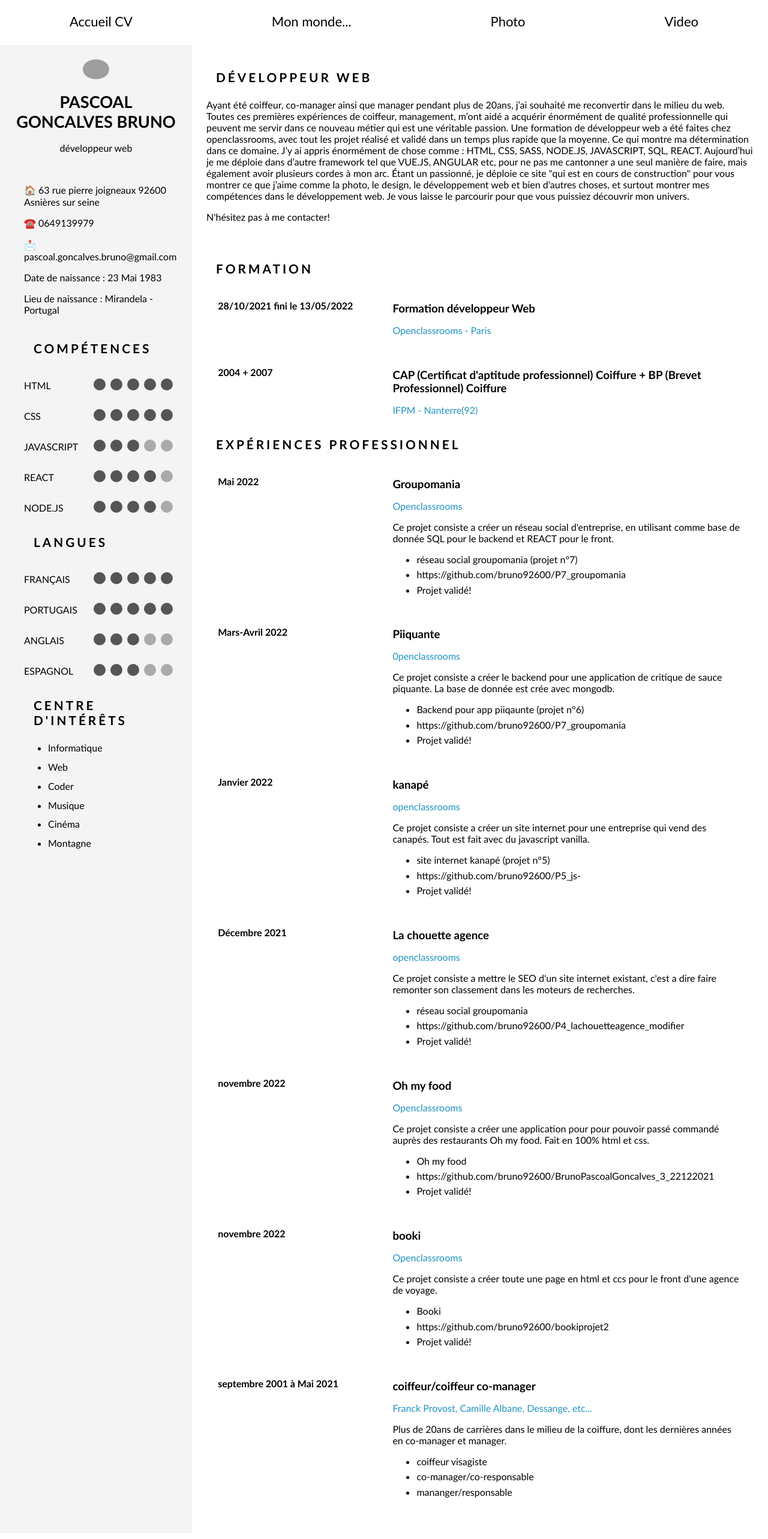
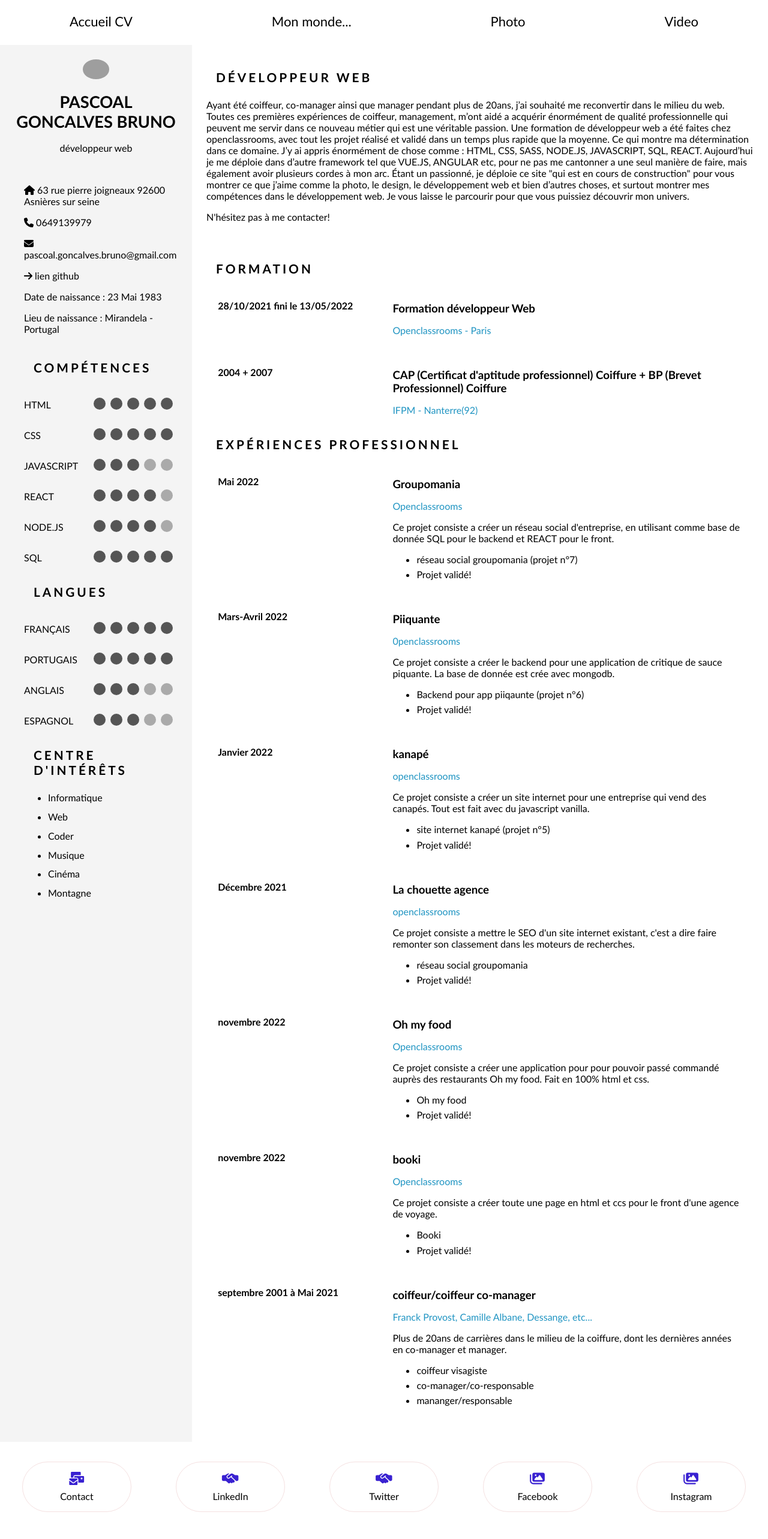
Before and after one commit to bruno92600/testmonsite, a React (Create React App) app: page / in a window 1280 px wide. Shown: the top 2566 px of the page at 60% size. Built offline with nearby package versions, Linux system fonts and the light colour scheme; grey boxes are pictures that could not be loaded.

Commit message:
ajout des lien reseau sociaux

```diff
--- a/package.json
+++ b/package.json
@@ -5,6 +5,10 @@
   "dependencies": {
     "@emotion/react": "^11.9.0",
     "@emotion/styled": "^11.8.1",
+    "@fortawesome/fontawesome-svg-core": "^6.1.1",
+    "@fortawesome/free-regular-svg-icons": "^6.1.1",
+    "@fortawesome/free-solid-svg-icons": "^6.1.1",
+    "@fortawesome/react-fontawesome": "^0.1.18",
     "@mui/material": "^5.8.0",
     "@testing-library/jest-dom": "^5.16.4",
     "@testing-library/react": "^13.2.0",
--- a/public/index.html
+++ b/public/index.html
@@ -2,7 +2,7 @@
 <html lang="fr">
   <head>
     <meta charset="utf-8" />
-    <meta name="viewport" content="width=device-width, initial-scale=1" />
+    <meta name="viewport" content="width=device-width, initial-scale=1.0" />
     <meta
       name="description"
       content="mon site et cv en ligne"
--- a/src/components/Footer.js
+++ b/src/components/Footer.js
@@ -1,13 +1,37 @@
 import React from "react";
 import "../styles/Footer.css";
+import { FontAwesomeIcon } from '@fortawesome/react-fontawesome'
+import { faMailBulk, faImages, faHandshakeSimple } from '@fortawesome/free-solid-svg-icons'
 
 const Footer = () => {
   return (
     <React.Fragment>
       <div className="footer">
+        <div className="bullefooter">
         <a href="mailto:pascoal.goncalves.bruno@gmail.com">
-          <p>contact</p>
+          <p className="footer1"><FontAwesomeIcon className="iconefooter" icon={faMailBulk} />Contact</p>
         </a>
+        </div>
+        <div className="bullefooter">
+        <a rel="noopener noreferrer" href="https://www.linkedin.com/in/bruno-pascoal-goncalves-082313222/" target="_blank">
+          <p className="footer1"><FontAwesomeIcon className="iconefooter" icon={faHandshakeSimple} /> LinkedIn </p>
+        </a>
+        </div>
+        <div className="bullefooter">
+        <a rel="noopener noreferrer" href="https://twitter.com/bruno9260" target="_blank">
+          <p className="footer1"><FontAwesomeIcon className="iconefooter" icon={faHandshakeSimple} /> Twitter </p>
+        </a>
+        </div>
+        <div className="bullefooter">
+        <a rel="noopener noreferrer" href="https://www.facebook.com/brunog2" target="_blank">
+          <p className="footer1"><FontAwesomeIcon className="iconefooter" icon={faImages} /> Facebook </p>
+        </a>
+        </div>
+        <div className="bullefooter">
+        <a rel="noopener noreferrer" href="https://www.instagram.com/bru2305/?hl=fr" target="_blank">
+          <p className="footer1"><FontAwesomeIcon className="iconefooter" icon={faImages} /> Instagram </p>
+        </a>
+        </div>
       </div>
     </React.Fragment>
   );
--- a/src/components/SkillsCV.js
+++ b/src/components/SkillsCV.js
@@ -13,6 +13,7 @@ function SkillsCV() {
         <Skill title="JAVASCRIPT" rating="3" />
         <Skill title="REACT" rating="4" />
         <Skill title="NODE.JS" rating="4" />
+        <Skill title="SQL" rating="5" />
       </div>
       <div className="skills">
         <h2 className="h2">Langues</h2>
--- a/src/components/UserCV.js
+++ b/src/components/UserCV.js
@@ -1,6 +1,8 @@
 import React from "react";
 import foto from "../photo-8/IMG_0162.jpeg";
 import "../styles/UserCV.css";
+import { FontAwesomeIcon } from '@fortawesome/react-fontawesome'
+import { faHome, faPhone, faEnvelope, faArrowRight } from '@fortawesome/free-solid-svg-icons'
 
 function UserCV() {
   return (
@@ -11,15 +13,18 @@ function UserCV() {
         <p className="user__profession">développeur web</p>
         <div className="user__infos">
           <p className="user__info">
-          🏠  63 rue pierre joigneaux 92600 Asnières sur seine
+          <FontAwesomeIcon className="iconeusercv" icon={faHome} /> 63 rue pierre joigneaux 92600 Asnières sur seine
           </p>
           <p className="user__info">
-            <a href="tel:+0549139979">☎️  0649139979</a>
+            <a href="tel:+0649139979"><FontAwesomeIcon className="iconeusercv" icon={faPhone} /> 0649139979</a>
           </p>
           <p className="user__info">
-            <a href="mailto:pascoal.goncalves.bruno@gmail.com">
-            📩  pascoal.goncalves.bruno@gmail.com
+            <a href="mailto:pascoal.goncalves.bruno@gmail.com"><FontAwesomeIcon className="iconeusercv" icon={faEnvelope} />
+               pascoal.goncalves.bruno@gmail.com
             </a>
+            <p className="user_info">
+              <a rel="noopener noreferrer" href="https://github.com/bruno92600" target="_blank"><FontAwesomeIcon className="iconeusercv" icon={faArrowRight} /> lien github </a>
+            </p>
           </p>
           <p className="user__info">Date de naissance : 23 Mai 1983</p>
           <p className="user__info">Lieu de naissance : Mirandela - Portugal</p>
--- a/src/data/ExperiencesCV.js
+++ b/src/data/ExperiencesCV.js
@@ -9,10 +9,6 @@ export const dataExperiences = [
       {
         id: 1,
         title: "réseau social groupomania (projet n°7)",
-      },
-      {
-        id: 1,
-        title: "https://github.com/bruno92600/P7_groupomania",
       },
       {
         id: 1,
@@ -33,10 +29,6 @@ export const dataExperiences = [
       },
       {
         id: 1,
-        title: "https://github.com/bruno92600/P7_groupomania",
-      },
-      {
-        id: 1,
         title: "Projet validé!",
       },
     ],
@@ -51,10 +43,6 @@ export const dataExperiences = [
       {
         id: 1,
         title: "site internet kanapé (projet n°5)",
-      },
-      {
-        id: 1,
-        title: "https://github.com/bruno92600/P5_js-",
       },
       {
         id: 1,
@@ -75,10 +63,6 @@ export const dataExperiences = [
       },
       {
         id: 1,
-        title: "https://github.com/bruno92600/P4_lachouetteagence_modifier",
-      },
-      {
-        id: 1,
         title: "Projet validé!",
       },
     ],
@@ -96,10 +80,6 @@ export const dataExperiences = [
       },
       {
         id: 1,
-        title: "https://github.com/bruno92600/BrunoPascoalGoncalves_3_22122021",
-      },
-      {
-        id: 1,
         title: "Projet validé!",
       },
     ],
@@ -114,10 +94,6 @@ export const dataExperiences = [
       {
         id: 1,
         title: "Booki",
-      },
-      {
-        id: 1,
-        title: "https://github.com/bruno92600/bookiprojet2",
       },
       {
         id: 1,
--- a/src/styles/Footer.css
+++ b/src/styles/Footer.css
@@ -0,0 +1,46 @@
+.footer {
+    display: flex;
+    justify-content: space-around;
+    align-items: center;
+    width: 100%;
+    height: 150px;
+}
+
+.footer1 {
+    display: flex;
+    flex-direction: column;
+    width: 100%;
+    height: 50px;
+    justify-content: space-between;
+}
+
+.iconefooter {
+    font-size: 22px;
+    color: rgb(57, 33, 209);
+}
+
+.bullefooter {
+    border: 1px rgb(245, 225, 225) solid;
+    width: 14%;
+    display: flex;
+    justify-content: center;
+    border-radius: 60px 60px 60px 60px;
+}
+
+@media screen and (max-width: 768px)
+{
+    .footer {
+        flex-direction: column;
+        height: 600px;
+    }
+    .footer1 {
+        align-items: center;
+    }
+    .bullefooter {
+        border: 1px rgb(245, 225, 225) solid;
+        width: 80%;
+        display: flex;
+        justify-content: center;
+        border-radius: 90px 20px 90px 20px;
+    }
+}
--- a/src/styles/Loader.css
+++ b/src/styles/Loader.css
@@ -7,7 +7,7 @@
     position: absolute;
     position: fixed;
     background-color: black;
-    animation: load 3s linear;
+    animation: load 0s linear;
     animation-fill-mode: forwards;
     pointer-events: none;
     z-index: 3;
```
Also changed, not shown: 1 other file (tests, documents, lock files or other folders).
